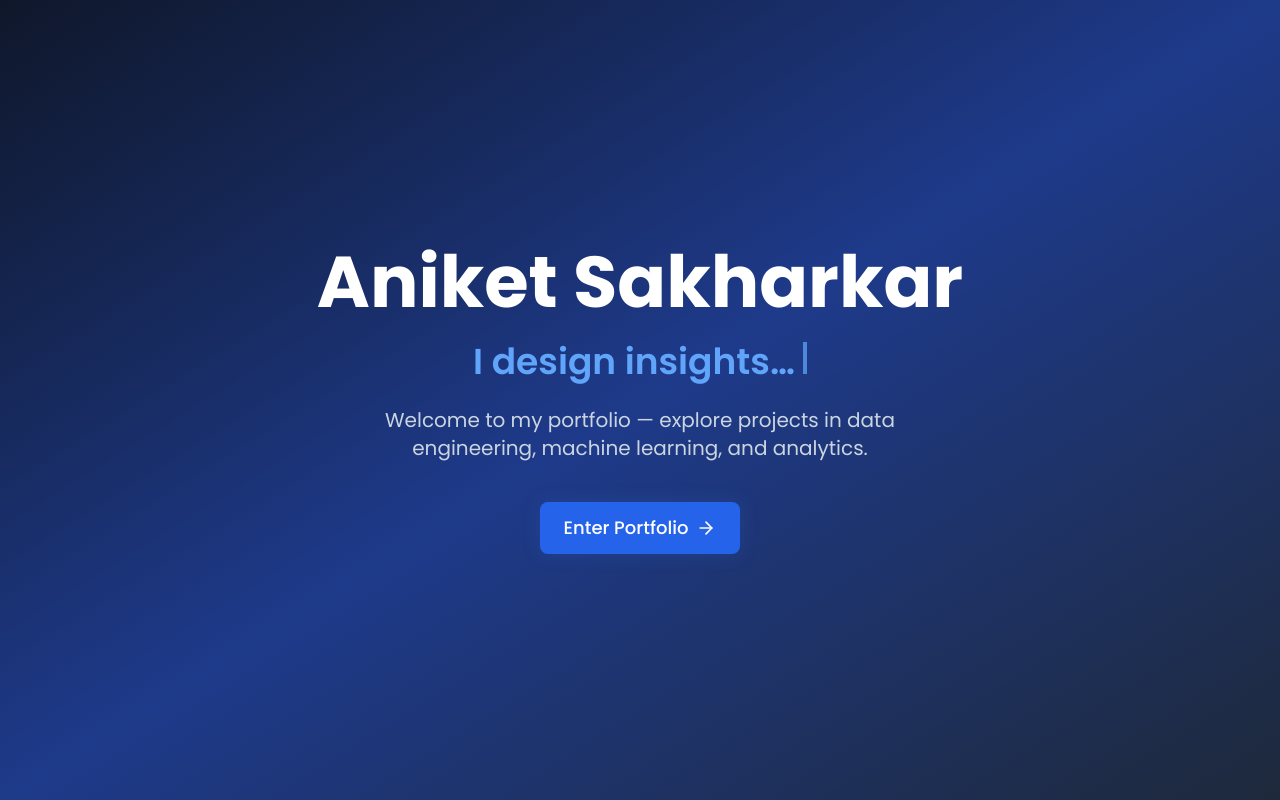
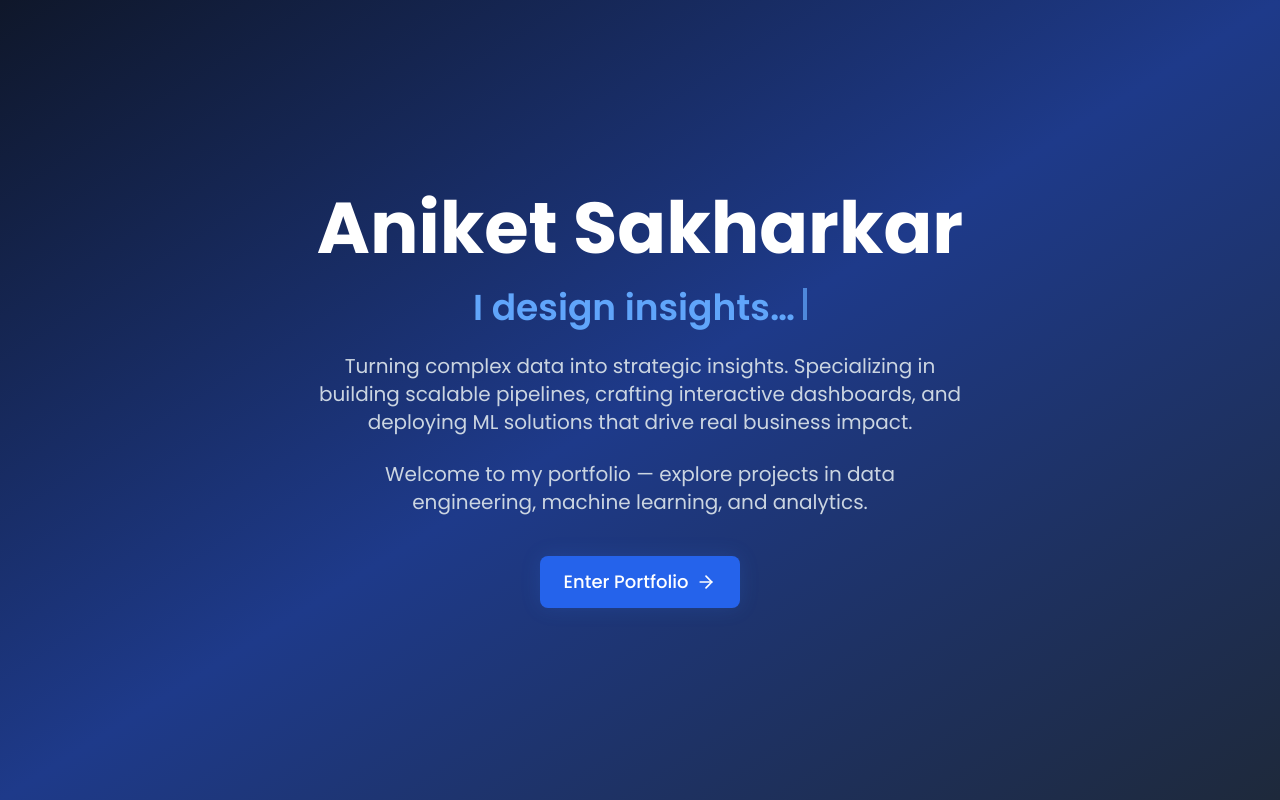
Before and after one commit to Asakharkar7/Aniket-Portfolio, a React (Vite) app: page / in a window 1280 px wide. Built offline with nearby package versions, Linux system fonts and the light colour scheme.

Commit message:
Updated Landing.jsx

```diff
--- a/src/components/Landing.jsx
+++ b/src/components/Landing.jsx
@@ -54,7 +54,13 @@ export default function Landing({ onEnter }) {
         <span className="ml-2 w-1 h-8 bg-blue-400 animate-pulse inline-block"></span>
       </h2>
 
-      {/* Summary */}
+      {/* Summary Paragraph (added here) */}
+      <p className="text-lg sm:text-xl text-slate-300 max-w-2xl text-center mb-6 animate-slide-up leading-relaxed">
+        Turning complex data into strategic insights. Specializing in building scalable pipelines,
+        crafting interactive dashboards, and deploying ML solutions that drive real business impact.
+      </p>
+
+      {/* Existing Welcome line */}
       <p className="text-lg sm:text-xl text-slate-300 max-w-xl text-center mb-10 animate-slide-up">
         Welcome to my portfolio — explore projects in data engineering, machine learning, and analytics.
       </p>
```
